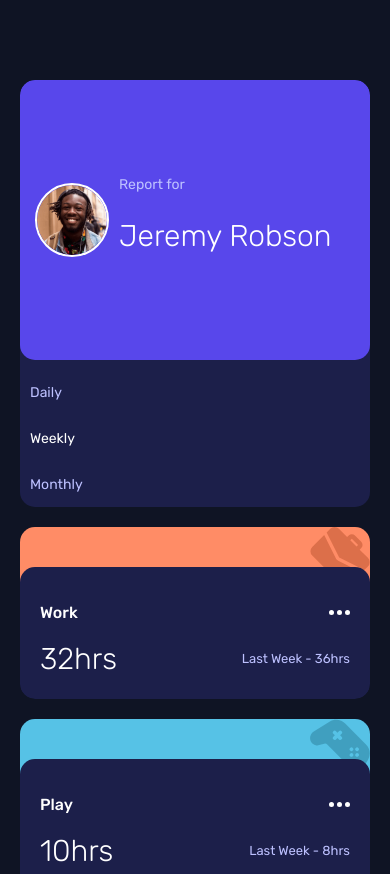
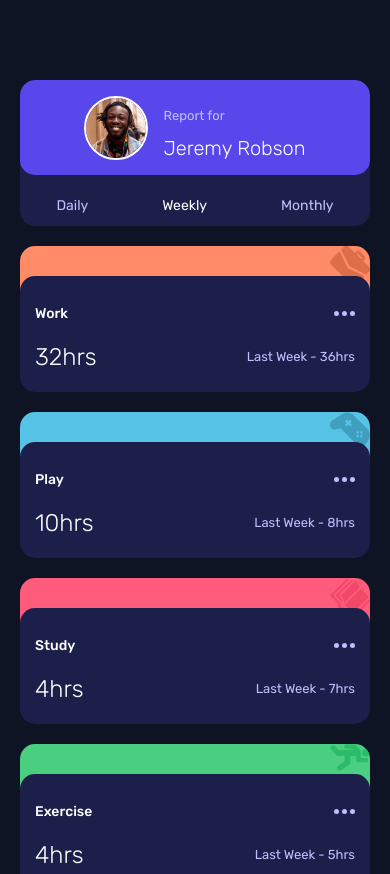
Before and after one commit to YunusSakal/time-tracking-dashboard, a plain HTML site: page index.html in a window 390 px wide. Shown: the top 874 px of the page. Drawn offline with Linux system fonts and the light colour scheme.

Commit message:
Update: active state’ler düzeltildi ve responsive profil div hataları giderildi

```diff
--- a/index.html
+++ b/index.html
@@ -15,7 +15,7 @@
         <img src="images/image-jeremy.png" alt="profile">
         <div>
           <p class="report-for">Report for</p>
-          <h2>Jeremy Robson</h1>
+          <h2><span class="ad">Jeremy</span> <span class="soyad">Robson</span></h2>
         </div>
       </div>
       <div class="menu">
@@ -25,7 +25,7 @@
       </div>
     </div>
 
-    <!-- Kartlar  -->
+    <!-- Kartlar (her birine data-category atanmıştır) -->
     <div class="card work">
       <div class="card-bg">
         <img src="images/icon-work.svg" alt="">
--- a/style.css
+++ b/style.css
@@ -25,6 +25,7 @@ body {
   flex-direction: column;
   overflow: hidden;
   justify-content: space-between;
+  height: calc(2 * 200px + 30px); /* 2 kart + aradaki gap */
 }
 
 /* Açık mor üst kısım */
@@ -52,9 +53,14 @@ body {
 }
 
 .profile-info h2 {
+  display: flex;
+  flex-direction: column; /* Desktopta alt alta */
+  gap: 5px;
   font-size: 30px;
   color: white;
   font-weight: 300;
+  margin: 0;
+  flex-wrap: wrap;
 }
 
 .menu {
@@ -73,9 +79,15 @@ body {
   font-size: 16px;
   text-align: left;
   padding: 0;
+  margin: 6px 0;  /* Satır arası boşluk */
+  line-height: 1.5;
 }
 
 .menu p.active {
+  color: white;
+}
+
+.menu p:hover {
   color: white;
 }
 
@@ -85,7 +97,7 @@ body {
   border-radius: 15px;
   overflow: hidden;
   height: 200px;
-  cursor: pointer; /* Ortak: Tüm kartlarda imleç parmak olsun */
+  cursor: pointer; /* Ortaktır: Tüm kartlarda imleç parmak olsun */
 }
 
 .card-bg {
@@ -140,16 +152,17 @@ body {
   background-color: hsl(235, 40%, 35%);
 }
 
-/* Ellipsis ikonuna özel stil */
 .ellipsis {
   cursor: pointer;
-  filter: brightness(0) invert(1); /* Beyaz yap */
   transition: filter 0.3s ease;
 }
 
-/* Hover durumunda ikon daha parlak beyaz olabilir */
 .ellipsis:hover {
-  filter: brightness(1.2) invert(1);
+  filter: brightness(0) invert(1); /* Beyaz olur */
+}
+
+.card-content:hover:has(.ellipsis:hover) {
+  background-color: hsl(235, 46%, 20%);
 }
 
 .card-content .top {
@@ -181,53 +194,87 @@ body {
   color: hsl(236, 100%, 87%);
 }
 
-/* Mobil görünüm (max 768px) */
 @media (max-width: 768px) {
   .container {
     grid-template-columns: 1fr;
+    padding: 20px;
     gap: 20px;
-    padding: 20px;
   }
 
   .profile-card {
-    grid-row: auto;
+    height: auto;
   }
 
   .profile-info {
     flex-direction: row;
     align-items: center;
+    justify-content: center;
+    min-height: auto;
     padding: 15px;
+    gap: 15px;
   }
 
-  .profile-info h1 {
-    font-size: 18px;
+  .profile-info img {
+    width: 60px;
+    height: 60px;
+  }
+
+  .profile-info h2 {
+    font-size: 20px;
+    flex-direction: row; /* Mobilde yan yana */
+    align-items: flex-start;
+  }
+
+  .report-for {
+    font-size: 13px;
   }
 
   .menu {
-    display: flex;
+    flex-direction: row;
     justify-content: space-around;
-    margin-top: 10px;
+    padding: 10px 0;
   }
 
   .menu p {
     font-size: 14px;
+    margin: 0;
   }
 
   .card {
     height: auto;
   }
 
+  .card-bg {
+    height: 50px;
+  }
+
+  .card-bg img {
+    width: 40px;
+  }
+
   .card-content {
     height: auto;
+    padding: 15px;
+    margin-top: -20px;
   }
 
-   .hours-info {
-    flex-direction: row; /* Mobilde yan yana */
+  .card-content .top p {
+    font-size: 14px;
+  }
+
+  .hours-info {
+    flex-direction: row; /* Yatay hizalama */
     align-items: center;
     justify-content: space-between;
+    gap: 10px; /* Saat ve Last Week arası boşluk */
+  }
+
+  .hours-info h2 {
+    font-size: 24px;
   }
 
   .last-week {
     font-size: 13px;
+    white-space: nowrap; /* Tek satırda tut */
   }
 }
```
